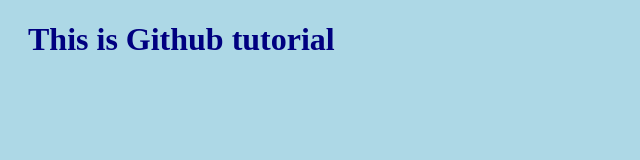
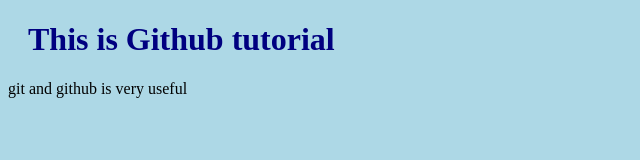
Before and after one commit to manthan-paktolus/git-tut, a plain HTML site: page index.html in a window 1280 px wide. Shown: the whole page, without its empty margins (0-640 px from the left). Drawn offline with Linux system fonts and the light colour scheme.

```diff
--- a/index.html
+++ b/index.html
@@ -8,5 +8,6 @@
   </head>
   <body>
     <h1>This is Github tutorial</h1>
+    <p>git and github is very useful</p>
   </body>
 </html>
```
